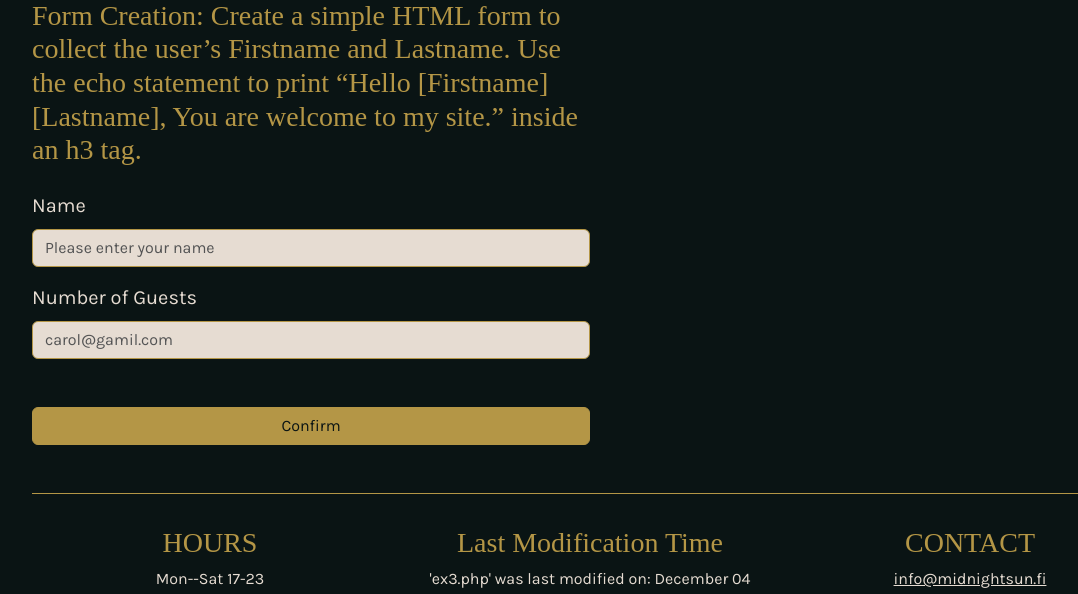
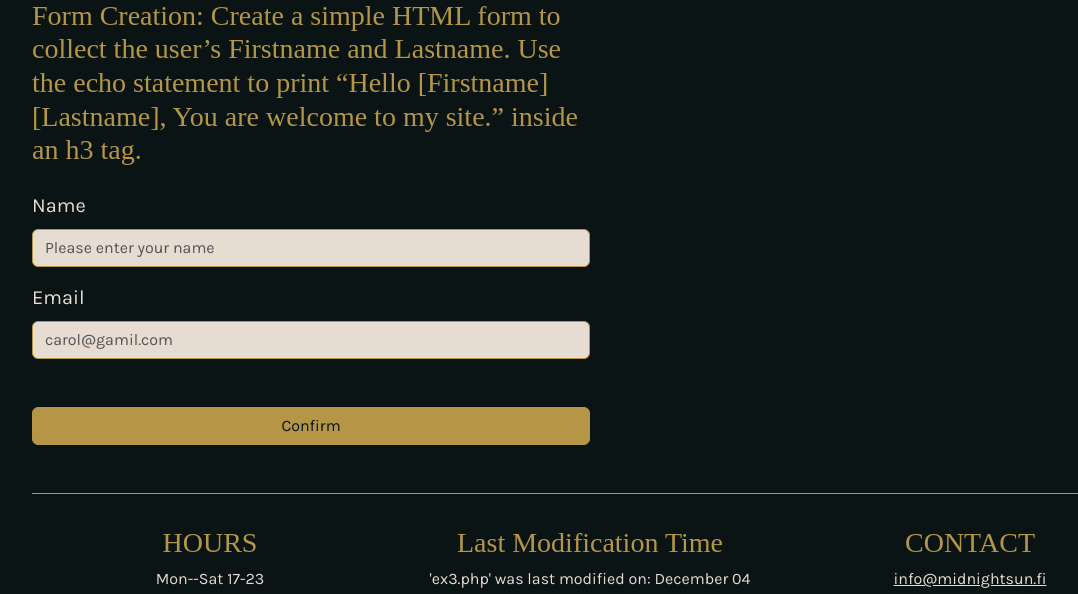
Before and after one commit to CarolLu85/PHP_InClass, a PHP site: page /jinLu_Tasks/ex3.php in a window 1280 px wide. Shown: the part 567-1161 px from the top of the page, without its empty margins (50-1128 px from the left). Run offline with PHP 8.4, Linux system fonts and the light colour scheme; some web fonts are replaced.

Commit message:
update ex3

```diff
--- a/jinLu_Tasks/ex3.php
+++ b/jinLu_Tasks/ex3.php
@@ -69,7 +69,7 @@ include 'header.php'; ?>
                     <input type="text" class="form-control" name="nimi" id="name" aria-describedby="nameHelp" placeholder="Please enter your name" required>
                 </div>
                 <div class="mb-3">
-                    <label for="email" class="form-label fs-5">Number of Guests</label>
+                    <label for="email" class="form-label fs-5">Email</label>
                     <input type="email" class="form-control" name="email" id="email" placeholder="carol@gamil.com" required>
                 </div>
                 <div class = "d-grid">
```
Also changed, not shown: 1 other file.
